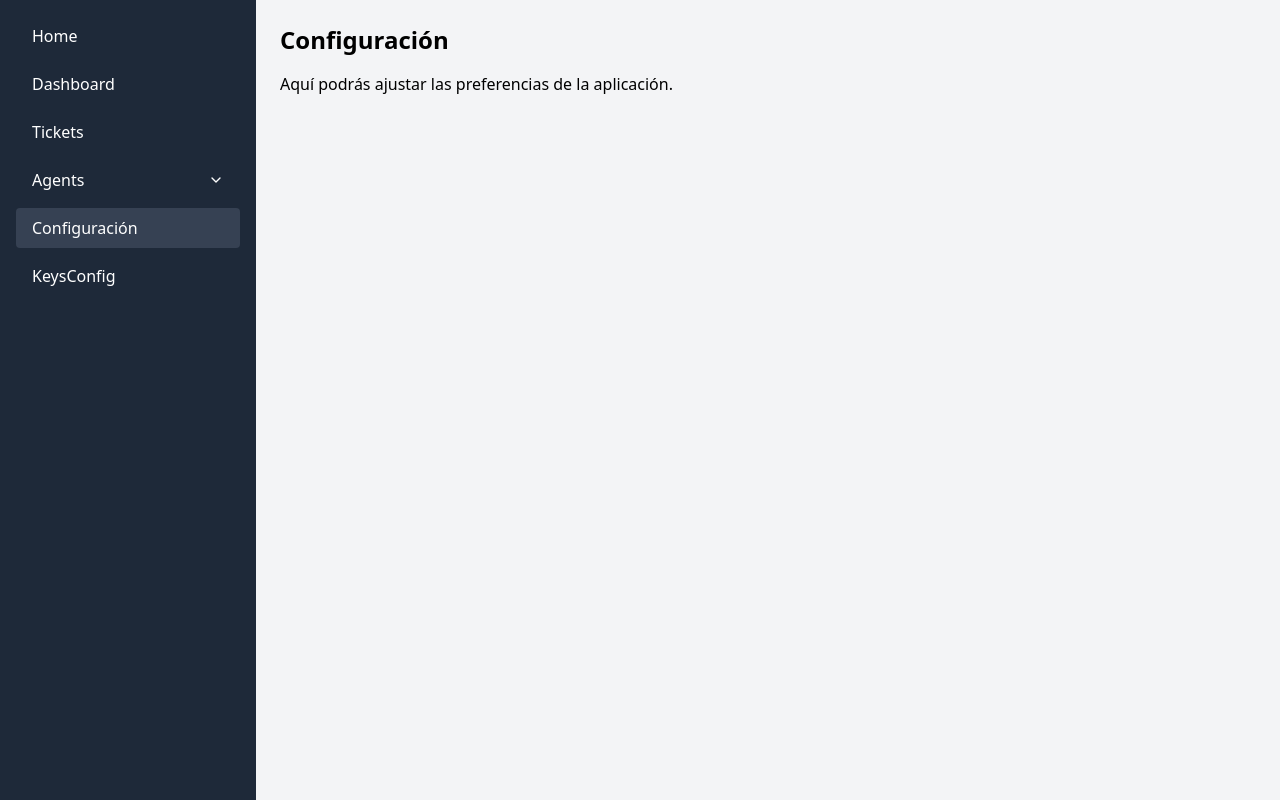
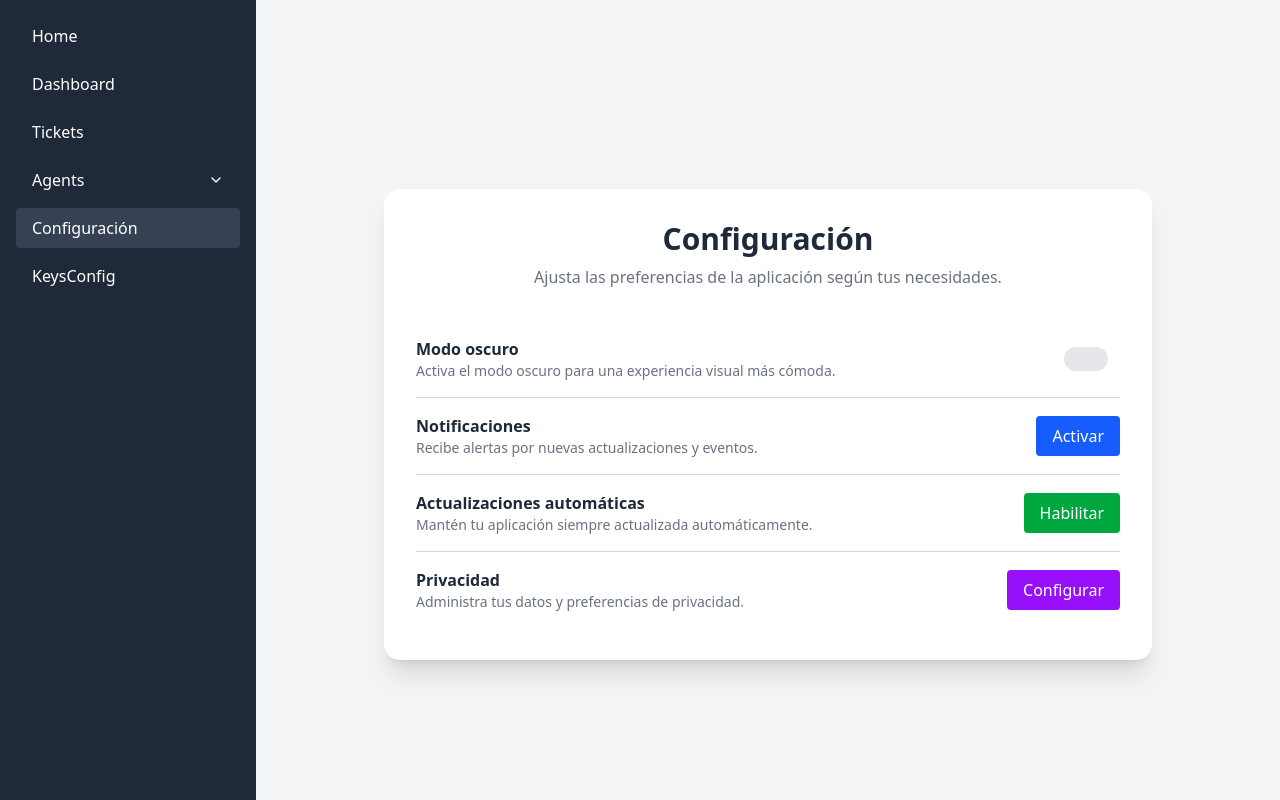
Before and after one commit to steve-ricapa/WEV_TXDXAI, a React (Vite) app: page /settings in a window 1280 px wide. Built offline with nearby package versions, Linux system fonts and the light colour scheme.

Commit message:
config cambiado

```diff
--- a/src/pages/Settings/index.tsx
+++ b/src/pages/Settings/index.tsx
@@ -1,11 +1,118 @@
-import React from 'react';
+import React, { useEffect, useState } from 'react';
 
-const Settings: React.FC = () => (
-  <div>
-    <h1 className="text-2xl font-bold mb-4">Configuración</h1>
-    <p>Aquí podrás ajustar las preferencias de la aplicación.</p>
-    {/* Más controles de configuración irán aquí */}
-  </div>
-);
+const Settings: React.FC = () => {
+  const [darkMode, setDarkMode] = useState<boolean>(false);
+  const [notificationsEnabled, setNotificationsEnabled] = useState<boolean>(false);
+  const [autoUpdate, setAutoUpdate] = useState<boolean>(false);
+  const [privacyConfigured, setPrivacyConfigured] = useState<boolean>(false);
+
+  useEffect(() => {
+    const storedDarkMode = localStorage.getItem('darkMode');
+    if (storedDarkMode === 'true') {
+      setDarkMode(true);
+      document.documentElement.classList.add('dark');
+    }
+  }, []);
+
+  const toggleDarkMode = () => {
+    setDarkMode(!darkMode);
+    if (!darkMode) {
+      document.documentElement.classList.add('dark');
+      localStorage.setItem('darkMode', 'true');
+    } else {
+      document.documentElement.classList.remove('dark');
+      localStorage.setItem('darkMode', 'false');
+    }
+  };
+
+  const toggleNotifications = () => setNotificationsEnabled(!notificationsEnabled);
+  const toggleAutoUpdate = () => setAutoUpdate(!autoUpdate);
+  const togglePrivacy = () => setPrivacyConfigured(!privacyConfigured);
+
+  return (
+    <div className="min-h-screen bg-gray-100 dark:bg-gray-900 text-gray-800 dark:text-white flex items-center justify-center">
+      <div className="w-full max-w-3xl bg-white dark:bg-gray-800 p-8 rounded-2xl shadow-xl">
+        <h1 className="text-3xl font-bold text-center mb-2">Configuración</h1>
+        <p className="text-center mb-8 text-gray-500 dark:text-gray-400">
+          Ajusta las preferencias de la aplicación según tus necesidades.
+        </p>
+
+        {/* Modo oscuro */}
+        <div className="flex items-center justify-between py-4 border-b border-gray-300 dark:border-gray-700">
+          <div>
+            <h2 className="font-semibold">Modo oscuro</h2>
+            <p className="text-sm text-gray-500 dark:text-gray-400">
+              Activa el modo oscuro para una experiencia visual más cómoda.
+            </p>
+          </div>
+          <label className="relative inline-flex items-center cursor-pointer">
+            <input
+              type="checkbox"
+              className="sr-only peer"
+              checked={darkMode}
+              onChange={toggleDarkMode}
+            />
+            <div className="w-11 h-6 bg-gray-200 peer-focus:outline-none peer-focus:ring-2 peer-focus:ring-blue-500 rounded-full peer dark:bg-gray-600 peer-checked:bg-blue-600"></div>
+            <span className="ml-3 text-sm font-medium text-gray-900 dark:text-gray-300"></span>
+          </label>
+        </div>
+
+        {/* Notificaciones */}
+        <div className="flex items-center justify-between py-4 border-b border-gray-300 dark:border-gray-700">
+          <div>
+            <h2 className="font-semibold">Notificaciones</h2>
+            <p className="text-sm text-gray-500 dark:text-gray-400">
+              Recibe alertas por nuevas actualizaciones y eventos.
+            </p>
+          </div>
+          <button
+            onClick={toggleNotifications}
+            className={`px-4 py-2 rounded text-white font-medium transition ${
+              notificationsEnabled ? 'bg-gray-500' : 'bg-blue-600 hover:bg-blue-700'
+            }`}
+          >
+            {notificationsEnabled ? 'Desactivar' : 'Activar'}
+          </button>
+        </div>
+
+        {/* Actualizaciones automáticas */}
+        <div className="flex items-center justify-between py-4 border-b border-gray-300 dark:border-gray-700">
+          <div>
+            <h2 className="font-semibold">Actualizaciones automáticas</h2>
+            <p className="text-sm text-gray-500 dark:text-gray-400">
+              Mantén tu aplicación siempre actualizada automáticamente.
+            </p>
+          </div>
+          <button
+            onClick={toggleAutoUpdate}
+            className={`px-4 py-2 rounded text-white font-medium transition ${
+              autoUpdate ? 'bg-gray-500' : 'bg-green-600 hover:bg-green-700'
+            }`}
+          >
+            {autoUpdate ? 'Deshabilitar' : 'Habilitar'}
+          </button>
+        </div>
+
+        {/* Privacidad */}
+        <div className="flex items-center justify-between py-4">
+          <div>
+            <h2 className="font-semibold">Privacidad</h2>
+            <p className="text-sm text-gray-500 dark:text-gray-400">
+              Administra tus datos y preferencias de privacidad.
+            </p>
+          </div>
+          <button
+            onClick={togglePrivacy}
+            className={`px-4 py-2 rounded text-white font-medium transition ${
+              privacyConfigured ? 'bg-gray-500' : 'bg-purple-600 hover:bg-purple-700'
+            }`}
+          >
+            {privacyConfigured ? 'Revisado' : 'Configurar'}
+          </button>
+        </div>
+      </div>
+    </div>
+  );
+};
 
 export default Settings;
```
